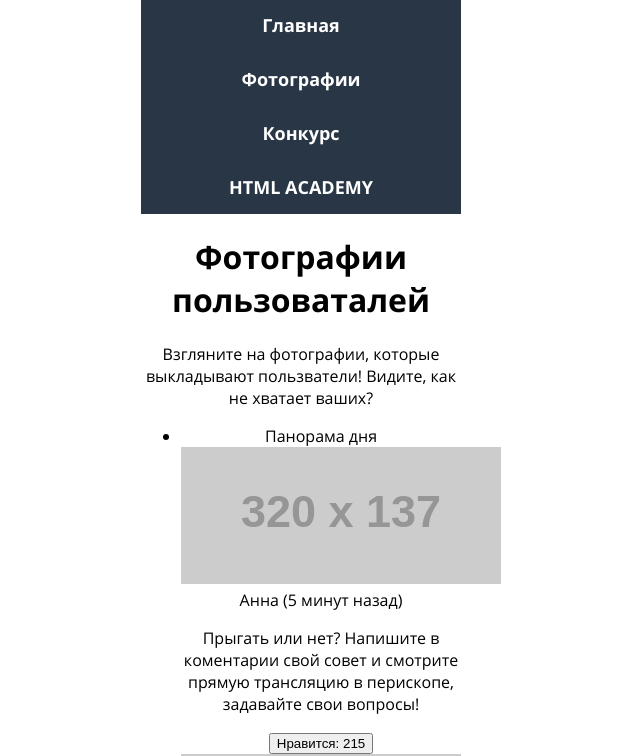
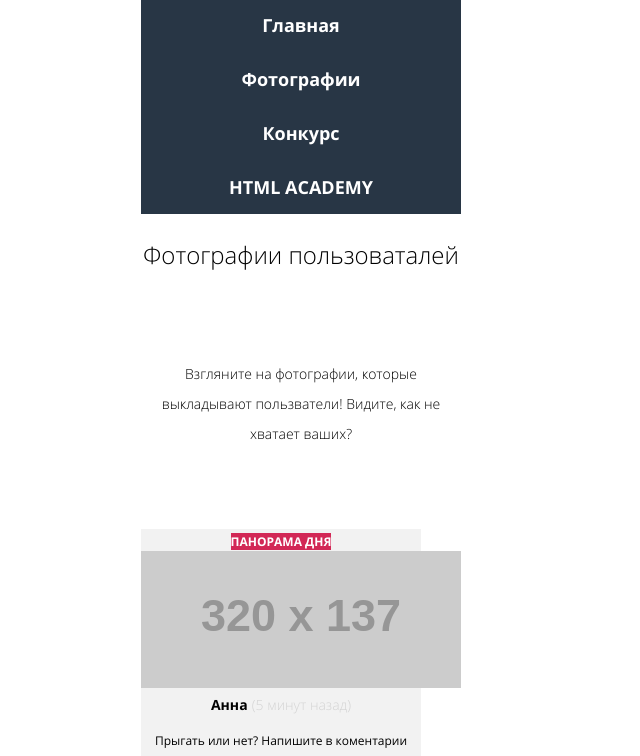
Before and after one commit to navigator980/1225721-pink-19, a website: page source/photo.html in a window 1280 px wide. Shown: the part 54-810 px from the top of the page, without its empty margins (339-979 px from the left). Drawn offline with nearby package versions, Linux system fonts and the light colour scheme; files that its build step writes are made by us from their sources; placeholder pictures from the web are drawn by us.

Commit message:
Начал стилизацию photo.html

```diff
--- a/source/photo.html
+++ b/source/photo.html
@@ -31,7 +31,7 @@
         </div>
       </nav>
       </header>
-      <h1>Фотографии пользоваталей</h1>
+      <h1 class="background-title">Фотографии пользоваталей</h1>
       <div class="main-preview">
         <p class="main-preview__text">Взгляните на фотографии, которые выкладывают пользватели! Видите, как не хватает ваших?</p>
       </div>
--- a/source/sass/blocks/app-info.scss
+++ b/source/sass/blocks/app-info.scss
@@ -3,7 +3,7 @@
 
 }
 
-.app-info__text {
+.app-info__title {
   font-size: 24px;
   line-height: 48px;
   color: white;
@@ -11,7 +11,7 @@
   margin: 0;
 }
 
-.app-info__text2 {
+.app-info__text {
   font-size: 14px;
   line-height: 24px;
   color: white;
--- /dev/null
+++ b/source/sass/blocks/background-title.scss
@@ -0,0 +1,5 @@
+.background-title {
+  font-size: 24px;
+  font-weight: 300;
+  line-height: 49px;
+}
--- /dev/null
+++ b/source/sass/blocks/gallery.scss
@@ -0,0 +1,50 @@
+.gallery ul {
+  padding: 0;
+}
+
+.gallery__list li {
+  list-style: none;
+  margin-bottom: 20px;
+}
+
+.gallery__list-item {
+  width: 280px;
+  background-color: #f2f2f2;
+}
+
+.gallery__speacial {
+  text-transform: uppercase;
+  color: white;
+  font-size: 12px;
+  font-weight: 700;
+
+}
+
+.gallery__list-item--speacial .gallery__speacial{
+  background: #d22856;
+
+}
+
+.gallery__author {
+  font-size: 14px;
+  font-weight: 700;
+  line-height: 24px;
+}
+
+.gallery__time-moment {
+  font-size: 14px;
+  font-weight: 300;
+  line-height: 24px;
+  color: lightgray;
+}
+
+.gallery__comment {
+  font-size: 12px;
+  font-weight: 400;
+  line-height: 24px;
+}
+
+.gallery__likes {
+  text-transform: uppercase;
+  color: #d22856;
+}
--- /dev/null
+++ b/source/sass/blocks/main-preview.scss
@@ -0,0 +1,7 @@
+.main-preview {
+  font-size: 14px;
+  font-weight: 300;
+  line-height: 30px;
+  padding-top: 50px;
+  padding-bottom: 50px;
+}
--- a/source/sass/style.scss
+++ b/source/sass/style.scss
@@ -5,3 +5,6 @@
 @import "blocks/visually-hidden.scss";
 @import "blocks/app-info.scss";
 @import "blocks/advances.scss";
+@import "blocks/background-title.scss";
+@import "blocks/main-preview.scss";
+@import "blocks/gallery.scss";
```
Also changed, not shown: source/index.html (+2 -2 lines), source/sass/blocks/page-header.scss (line endings or trailing spaces).
